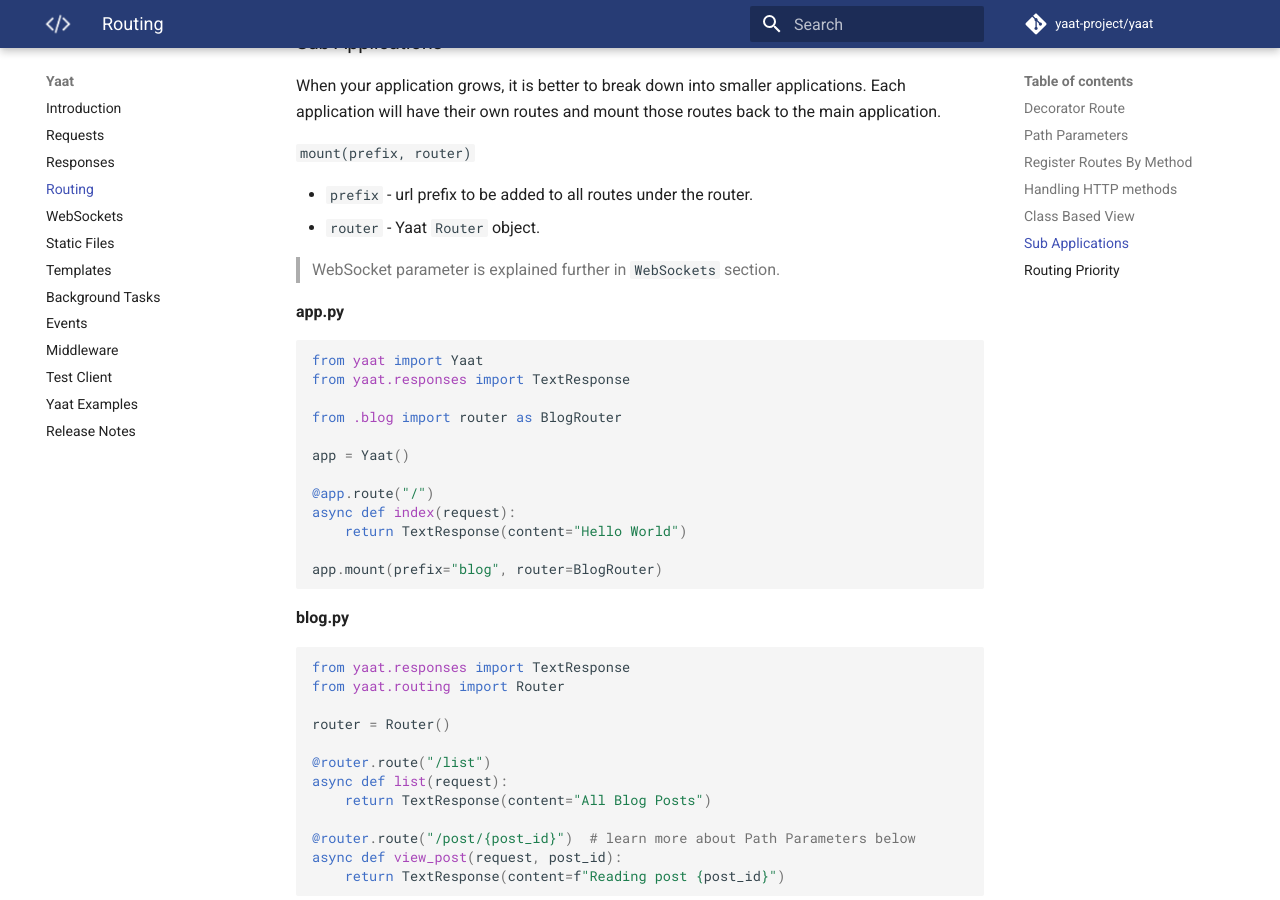
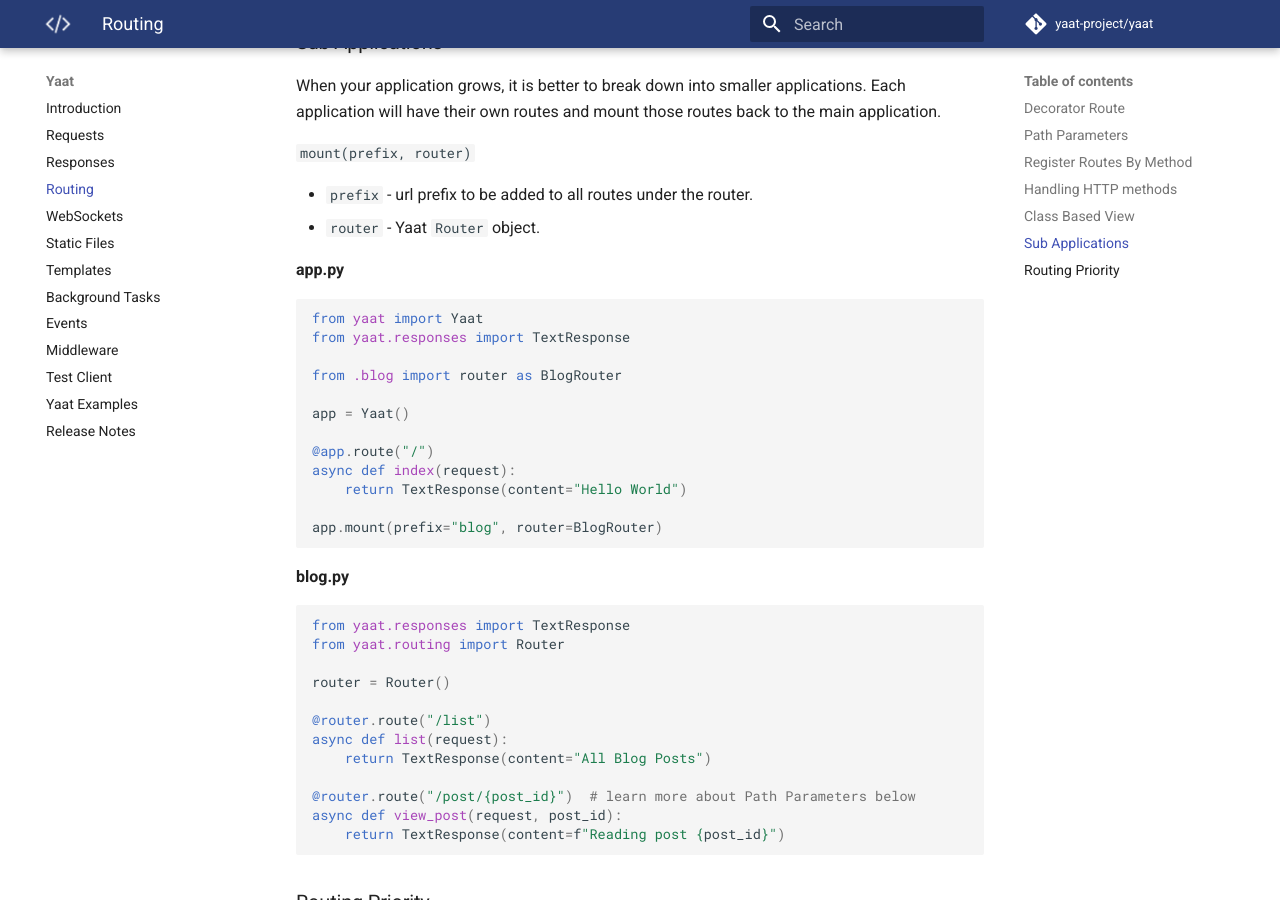
Before and after one commit to yaat-project/yaat, an MkDocs documentation site: the page built from docs/routing.md, in a window 1280 px wide and 900 px high, scrolled down 2130 px. Built offline with MkDocs 1.6.1 and Material for MkDocs 9.7.7, drawn with Linux system fonts in a browser that asks for light colours; comment, search, counter and statistics services are not loaded.

Commit message:
removed WebSocket param from app mount

````diff
--- a/docs/routing.md
+++ b/docs/routing.md
@@ -111,8 +111,6 @@
 - `prefix` - url prefix to be added to all routes under the router.
 - `router` - Yaat `Router` object.
 
-> WebSocket parameter is explained further in `WebSockets` section.
-
 **app.py**
 ```python
 from yaat import Yaat
````
